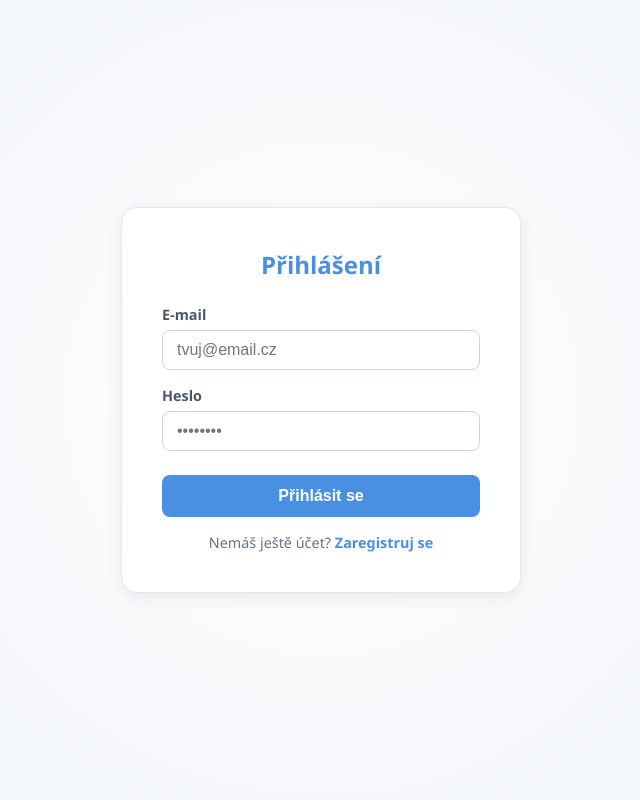
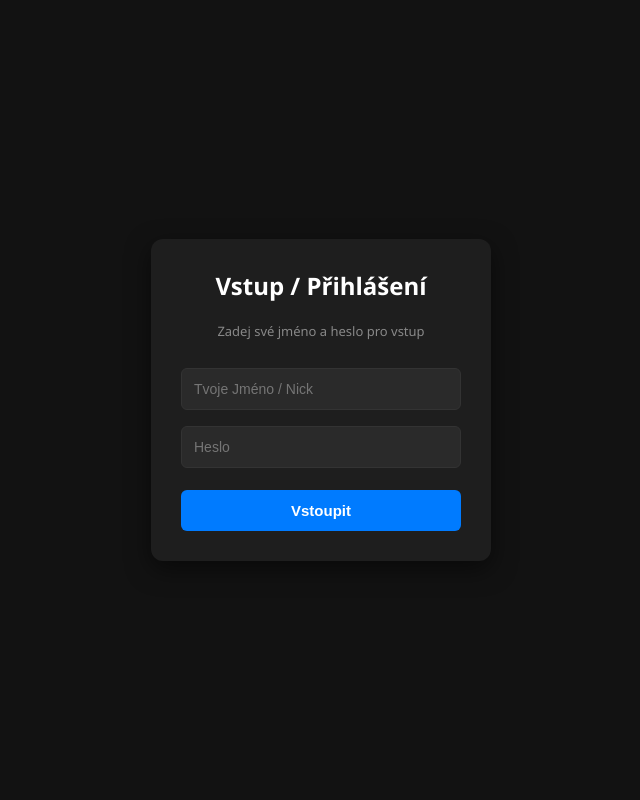
Before and after one commit to mistrgoku/Gokus-ChatBot, a Flask app: page /login in a window 1280 px wide. Shown: the whole page, without its empty margins (319-959 px from the left). Run offline with Flask 3, Linux system fonts and the light colour scheme.

Commit message:
Revamp login page layout and styles

```diff
--- a/templates/login.html
+++ b/templates/login.html
@@ -2,72 +2,82 @@
 <html lang="cs">
 <head>
     <meta charset="UTF-8">
-  <meta name="viewport" content="width=device-width, initial-scale=1">
-  <title>Přihlášení - Mistrův asistent</title>
+    <meta name="viewport" content="width=device-width, initial-scale=1.0">
+    <title>Vstup do aplikace</title>
     <style>
         * { box-sizing: border-box; }
         body {
-      font-family: 'Segoe UI', -apple-system, BlinkMacSystemFont, Roboto, sans-serif;
-      margin: 0; padding: 0;
-      background: radial-gradient(circle at center, #ffffff 0%, #edf2f7 100%);
-      color: #1f1f1f;
-      display: flex; justify-content: center; align-items: center;
-      min-height: 100vh;
+            font-family: 'Segoe UI', Tahoma, Geneva, Verdana, sans-serif;
+            display: flex;
+            justify-content: center;
+            align-items: center;
+            height: 100vh;
+            background: #121212;
+            color: #ffffff;
+            margin: 0;
         }
-    .card {
-      background: #ffffff;
-      padding: 40px;
-      border-radius: 16px;
-      box-shadow: 0 4px 20px rgba(0,0,0,0.08);
-      width: 100%; max-width: 400px;
-      border: 1px solid #e2e8f0;
+        .box {
+            background: #1e1e1e;
+            padding: 30px;
+            border-radius: 12px;
+            width: 100%;
+            max-width: 340px;
+            text-align: center;
+            box-shadow: 0 8px 24px rgba(0,0,0,0.5);
         }
-    h2 { margin-top: 0; color: #4a90e2; text-align: center; margin-bottom: 24px; }
+        h2 { margin-top: 0; margin-bottom: 20px; color: #fff; }
+        input {
+            width: 100%;
+            padding: 12px;
+            margin: 8px 0;
+            border-radius: 6px;
+            border: 1px solid #333;
+            background: #2a2a2a;
+            color: white;
+            font-size: 14px;
+            outline: none;
+        }
+        input:focus { border-color: #007bff; }
+        button {
+            width: 100%;
+            padding: 12px;
+            background: #007bff;
+            border: none;
+            color: white;
+            border-radius: 6px;
+            cursor: pointer;
+            margin-top: 14px;
+            font-weight: bold;
+            font-size: 15px;
+            transition: background 0.2s;
+        }
+        button:hover { background: #0056b3; }
         .error {
-      background: #fed7d7; color: #c53030; padding: 10px;
-      border-radius: 8px; font-size: 0.9rem; margin-bottom: 16px; text-align: center;
+            background: rgba(255, 85, 85, 0.1);
+            color: #ff5555;
+            padding: 10px;
+            border-radius: 6px;
+            margin-bottom: 12px;
+            font-size: 13px;
+            border: 1px solid rgba(255, 85, 85, 0.3);
         }
-    .form-group { margin-bottom: 16px; display: flex; flex-direction: column; gap: 6px; }
-    label { font-size: 0.9rem; font-weight: 600; color: #4a5568; }
-    input {
-      padding: 10px 14px; border: 1px solid #cbd5e1; border-radius: 8px;
-      font-size: 1rem; outline: none; transition: border-color 0.2s;
-    }
-    input:focus { border-color: #4a90e2; box-shadow: 0 0 0 3px rgba(74, 144, 226, 0.15); }
-    button {
-      width: 100%; padding: 12px; background: #4a90e2; color: white;
-      border: none; border-radius: 8px; font-weight: bold; font-size: 1rem;
-      cursor: pointer; transition: background 0.2s; margin-top: 8px;
-    }
-    button:hover { background: #357abd; }
-    .link { text-align: center; margin-top: 16px; font-size: 0.9rem; color: #64748b; }
-    .link a { color: #4a90e2; text-decoration: none; font-weight: 600; }
-    .link a:hover { text-decoration: underline; }
+        p.subtitle { color: #888; font-size: 13px; margin-bottom: 20px; }
     </style>
 </head>
 <body>
-  <main class="card">
-    <h2>Přihlášení</h2>
+    <div class="box">
+        <h2>Vstup / Přihlášení</h2>
+        <p class="subtitle">Zadej své jméno a heslo pro vstup</p>
 
         {% if error %}
             <div class="error">{{ error }}</div>
         {% endif %}
 
-    <form action="{{ url_for('login') }}" method="POST">
-      <div class="form-group">
-        <label for="email">E-mail</label>
-        <input type="email" id="email" name="email" required placeholder="tvuj@email.cz" autocomplete="email">
+        <form method="POST" action="/login">
+            <input type="text" name="display_name" placeholder="Tvoje Jméno / Nick" required>
+            <input type="password" name="password" placeholder="Heslo" required>
+            <button type="submit">Vstoupit</button>
+        </form>
     </div>
-      <div class="form-group">
-        <label for="password">Heslo</label>
-        <input type="password" id="password" name="password" required placeholder="••••••••" autocomplete="current-password">
-      </div>
-      <button type="submit">Přihlásit se</button>
-    </form>
-
-    <div class="link">
-      Nemáš ještě účet? <a href="{{ url_for('register') }}">Zaregistruj se</a>
-    </div>
-  </main>
 </body>
 </html>
```
Lines whose indentation alone changed are shown as unchanged.
